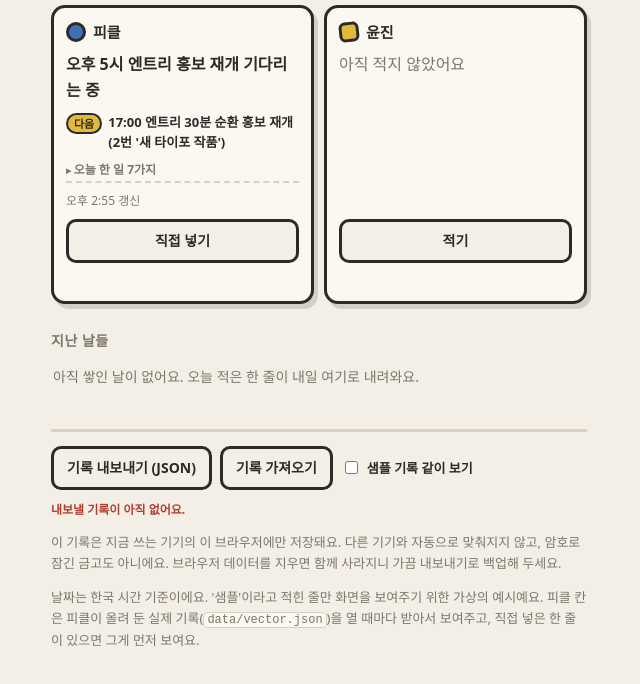
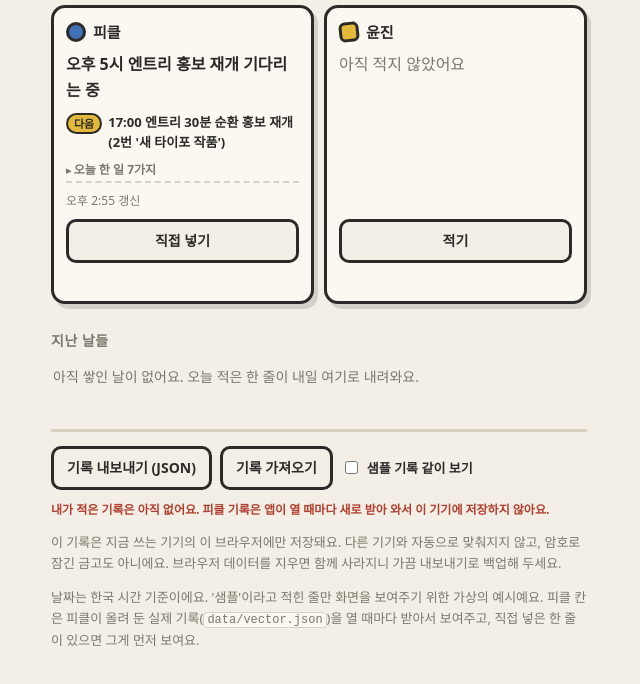
Before and after one commit to jini5098/with, a plain HTML site: page index.html in a window 1280 px wide. Both pictures are taken after a click on the button "기록 내보내기 (JSON)". Shown: the part 100-784 px from the top of the page, without its empty margins (321-961 px from the left). Drawn offline with Linux system fonts and the light colour scheme.

Commit message:
내보낼 내 기록이 없을 때 안내 문구 다듬기

```diff
--- a/index.html
+++ b/index.html
@@ -278,7 +278,7 @@ function backupFb(text,ok){const e=$('fbBackup');e.textContent=text;e.className=
 function panel(build){const p=$('panel');p.textContent='';if(!build){p.style.display='none';return;}p.style.display='block';build(p);}
 async function exportJson(){
  const list=Object.keys(records).sort().map(k=>records[k]);
- if(!list.length){backupFb('내보낼 기록이 아직 없어요.',false);return;}
+ if(!list.length){backupFb('내가 적은 기록은 아직 없어요. 피클 기록은 앱이 열 때마다 새로 받아 와서 이 기기에 저장하지 않아요.',false);return;}
  const text=JSON.stringify({app:'naranhi',version:1,exportedAt:kstISO(now()),records:list},null,2),name='naranhi-'+kstKey(now())+'.json';
  let done=false;
  if(dl){try{await dl.save({filename:name,data:text});done=true;}catch(e){if(e&&e.code==='declined'){backupFb('내보내기를 취소했어요.',false);return;}}}
```
